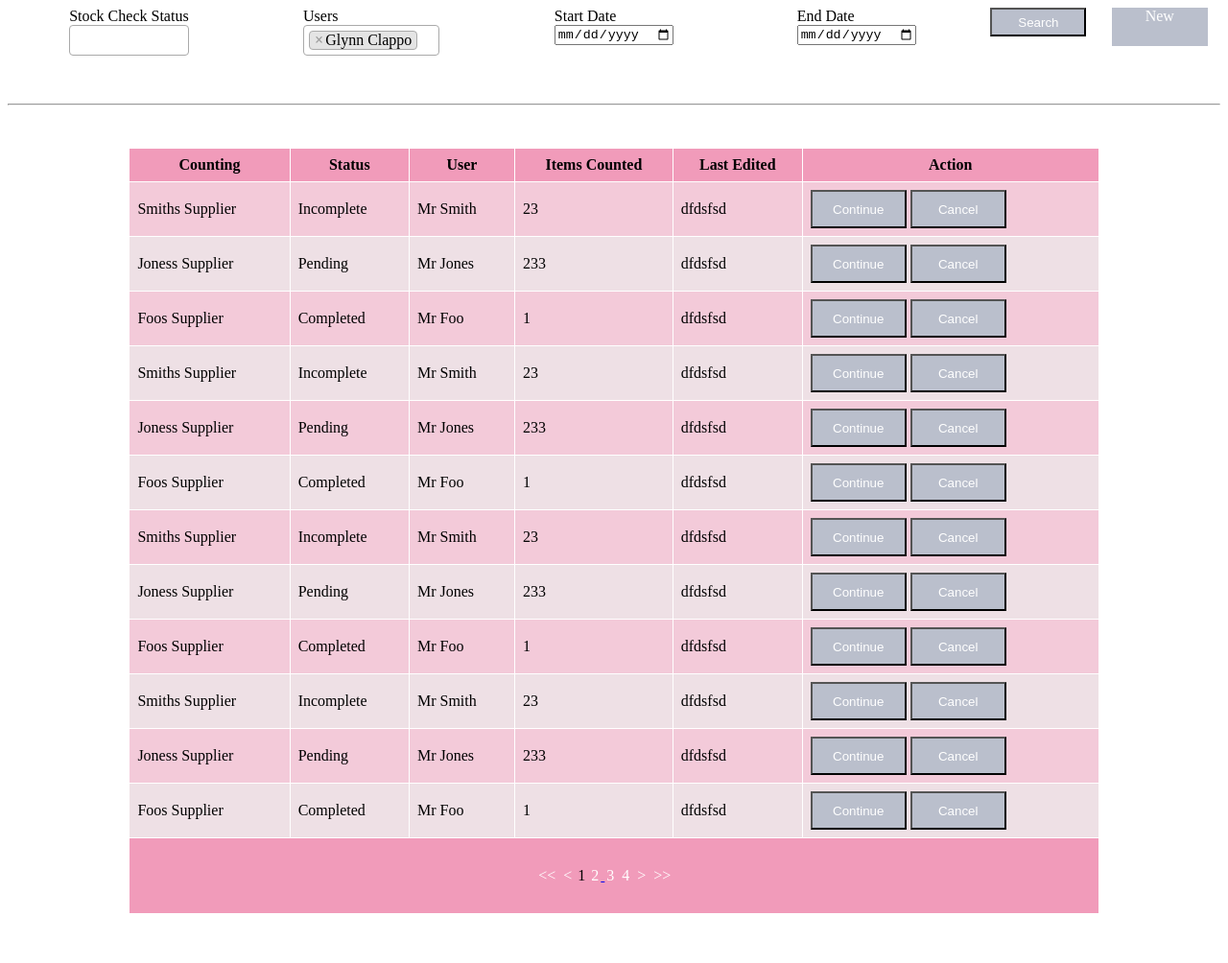
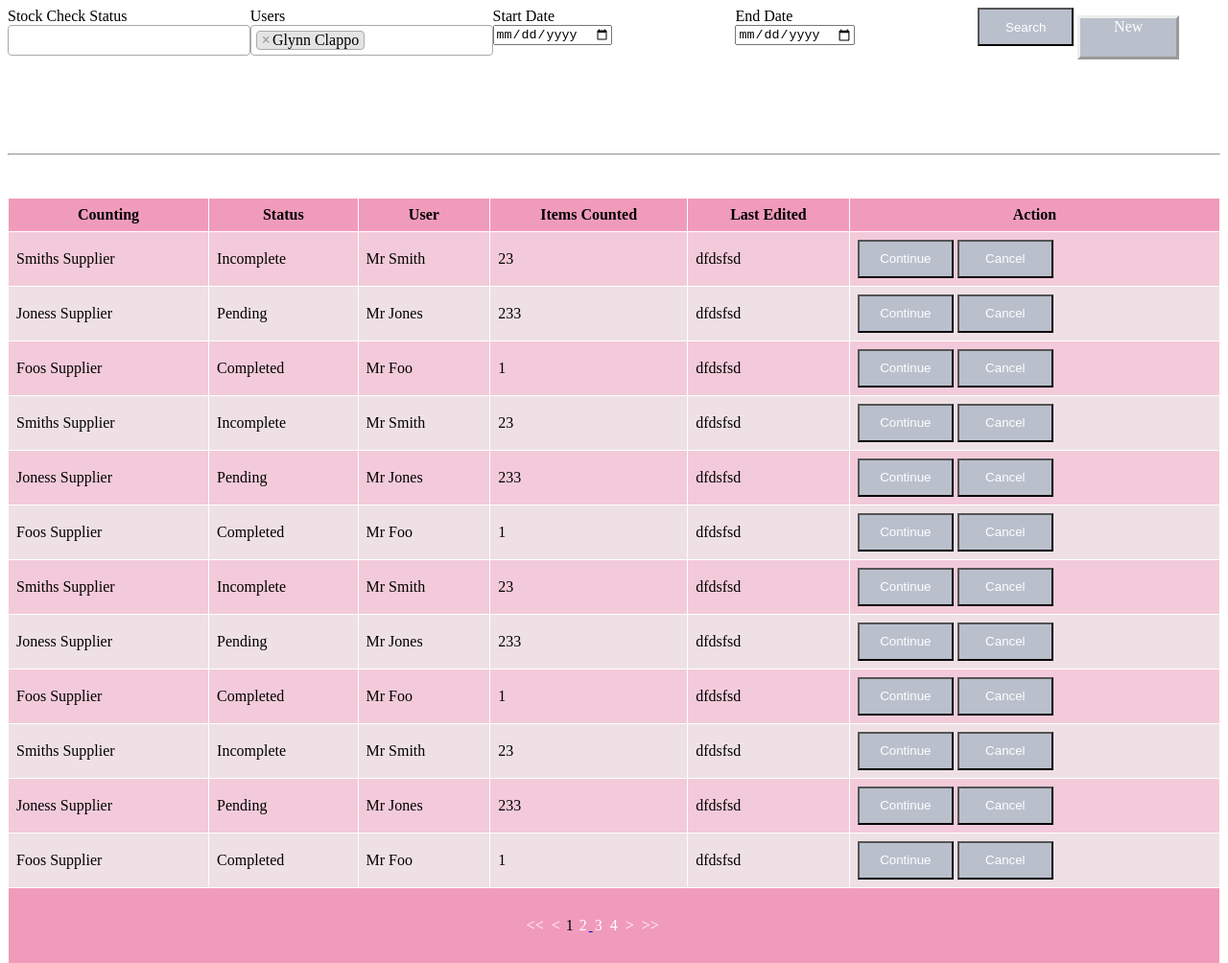
Before and after one commit to Chaikai3x3/PinkCrabStuff, a plain HTML site: page index.html in a window 1280 px wide. Shown: the whole page at 96% size. Before the commit the page ends 961 px from the top, so only its background shows below. Drawn offline with nearby package versions, Linux system fonts and the light colour scheme.

Commit message:
Add files via upload

```diff
--- a/index.html
+++ b/index.html
@@ -16,37 +16,59 @@
     <!-- STARTS HERE -->
 
     <style>
-        .filter-row {
+
+
+        .field-group__grid {
             width: 100%;
-            margin: 0 auto;
-
+            background-color: #ffffff;
+            display: inline-flex;
+        }
+        .sam {
+            position: relative;
+            width: 20%;
+            box-sizing: border-box;
+            margin: 0;
+        }
+        .dam {
+            position: relative;
+            width: 20%;
+            box-sizing: border-box;
+            margin: 0;
+        }
+        .fam {
+            position: relative;
+            width: 20%;
+            box-sizing: border-box;
+            margin: 0;
+        }
+        .gam {
+            position: relative;
+            width: 20%;
+            box-sizing: border-box;
+            margin: 0;
+        }
+        .ham {
+            position: relative;
+            width: 20%;
+            box-sizing: border-box;
+            margin: 0;
         }
 
-        .filter-field {
-            width: 20%;
-            height: 100px;
-            float: left;
-            background-color: #ffffff;
-            display: flex;
-            justify-content: space-around;
-
-
-        }
 
         .button {
+            border-style: outset;
+            display: inline-block;
             width: 100px;
             height: 40px;
             background-color: #babfcc;
             color: white;
             text-align: center;
             text-decoration: none;
-            display: inline-block;
 
         }
         #pc_admin_layout table {
-            width: 80%;
+            width: 100%;
             background-color: #f3cad9;
-            margin-left: 10%;
 
         }
 
@@ -96,7 +118,7 @@
         <div id="invman-stock-check-filters" class="filter-row">
             <form action="" method="get">
                 <div class="field-group__grid">
-                    <div class="filter-field select">
+                    <div class="filter-field select sam">
                         <label><span>Stock Check Status</span>
                             <br>
                         <select name="status[]" multiple="multiple" class="select2" style="width: 100%">
@@ -109,7 +131,7 @@
                     </label>
                     </div>
 
-                    <div class="filter-field select">
+                    <div class="filter-field select dam">
                         <label><span>Users</span>
                             <br>
                         <select name="users[]" multiple="multiple" class="select2" style="width: 100%">
@@ -119,7 +141,7 @@
                         </label>
                     </div>
 
-                    <div class="filter-field">
+                    <div class="filter-field fam">
                         <label><span>Start Date</span>
                             <br>
                         <input
@@ -130,7 +152,7 @@
                     </label>
                     </div>
 
-                    <div class="filter-field">
+                    <div class="filter-field gam">
                         <label><span>End Date</span>
                             <br>
                         <input
@@ -140,8 +162,8 @@
                         >
                     </label>
                     </div>
-                    <div class="filter-field button-field">
-                        <button class="button" type="submit" style="height: 30px">Search</button>
+                    <div class="filter-field button-field ham">
+                        <button class="button" type="submit" >Search</button>
                         <a class="button" href="#">New</a>
                     </div>
 
```
